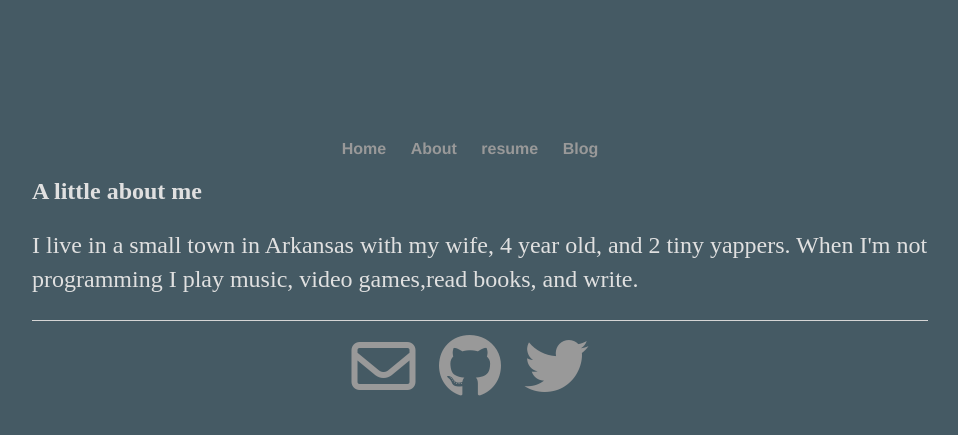
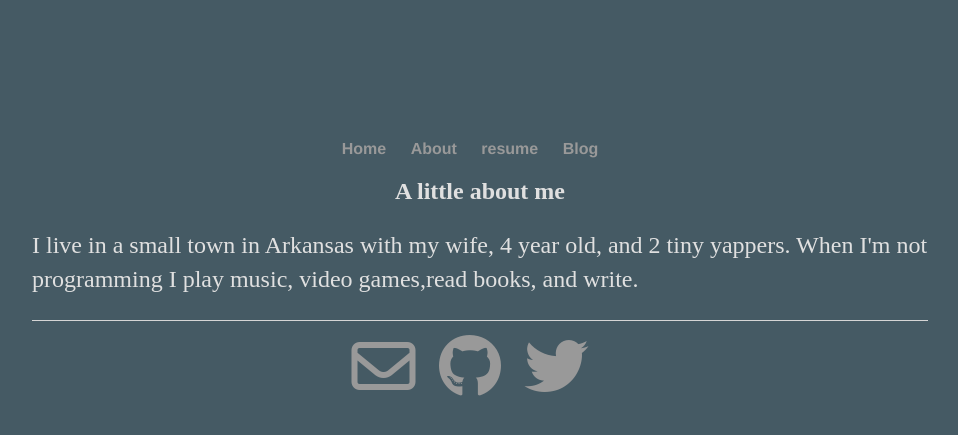
Before and after one commit to tindrew/my_blog, a Jekyll site: the page built from about/index.html, in a window 1280 px wide. Shown: the top 435 px of the page, without its empty margins (160-1118 px from the left). Built offline with Jekyll 4.4.1, drawn with Linux system fonts in a browser that asks for light colours; nearby versions of some CDN libraries.

Commit message:
Update main.css

```diff
--- a/css/main.css
+++ b/css/main.css
@@ -61,3 +61,7 @@ ul.posts {
 ul.posts li {
     list-style: none;
 }
+
+.about {
+    text-align: center;
+}
```
